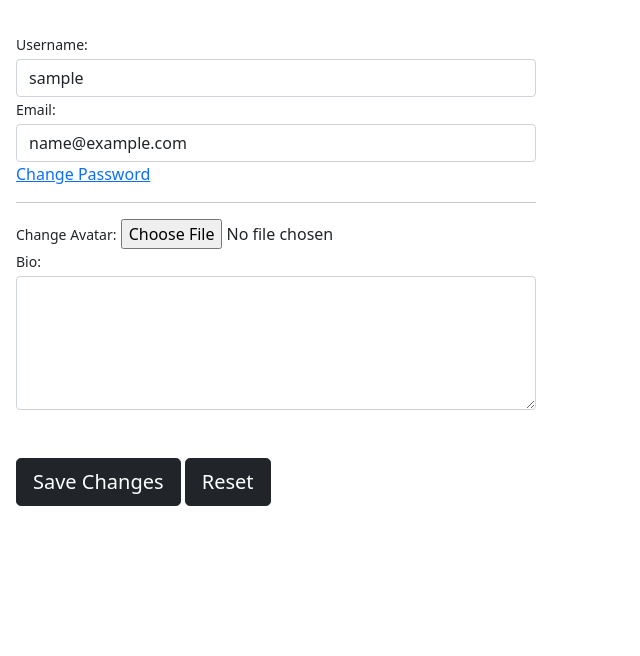
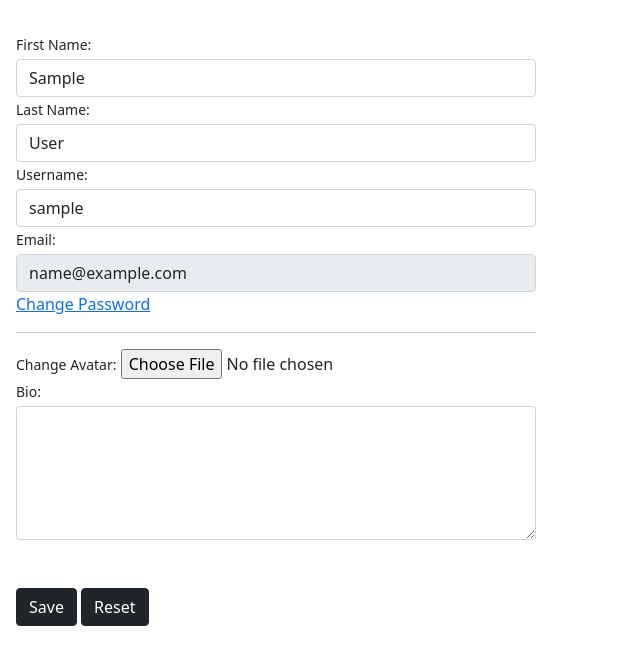
Before and after one commit to Shethyash/sdl, a Django app: page /profile/ in a window 1280 px wide. Shown: the part 144-800 px from the top of the page, without its empty margins (0-640 px from the left). Run offline with Django 3.2, Linux system fonts and the light colour scheme; the visitor is signed in with stand-in values (Sample User, id 1); some libraries are stand-ins or nearby versions.

Commit message:
profile edited

```diff
--- a/templates/nodes/register.html
+++ b/templates/nodes/register.html
@@ -7,7 +7,7 @@
   {% endif %}
 {% endblock title %}
 {% block content %}
-  <div class="form-content my-3 p-3">
+  <div class="form-content my-3">
     <div class="container">
       <div class="row justify-content-center">
         <div class="col-lg-7">
--- a/templates/users/profile.html
+++ b/templates/users/profile.html
@@ -27,6 +27,10 @@
       <div class="form-row">
         <div class="col-md-5">
           <div class="form-group">
+            <label class="small mb-1">First Name:</label>
+            {{ user_form.first_name }}
+            <label class="small mb-1">Last Name:</label>
+            {{ user_form.last_name }}
             <label class="small mb-1">Username:</label>
             {{ user_form.username }}
             <label class="small mb-1">Email:</label>
@@ -42,8 +46,8 @@
         </div>
       </div>
       <br/><br/>
-      <button type="submit" class="btn btn-dark btn-lg">Save Changes</button>
-      <button type="reset" class="btn btn-dark btn-lg">Reset</button>
+      <button type="submit" class="btn btn-dark">Save</button>
+      <button type="reset" class="btn btn-dark">Reset</button>
     </form>
   </div>
 {% endblock content %}
--- a/users/forms.py
+++ b/users/forms.py
@@ -91,6 +91,16 @@ class LoginForm(AuthenticationForm):
 
 
 class UpdateUserForm(forms.ModelForm):
+    first_name = forms.CharField(
+        max_length=100,
+        required=True,
+        widget=forms.TextInput(attrs={'class': 'form-control'})
+    )
+    last_name = forms.CharField(
+        max_length=100,
+        required=True,
+        widget=forms.TextInput(attrs={'class': 'form-control'})
+    )
     username = forms.CharField(
         max_length=100,
         required=True,
@@ -98,12 +108,12 @@ class UpdateUserForm(forms.ModelForm):
     )
     email = forms.EmailField(
         required=True,
-        widget=forms.TextInput(attrs={'class': 'form-control'})
+        widget=forms.TextInput(attrs={'class': 'form-control', 'disabled': 'disabled'})
     )
 
     class Meta:
         model = User
-        fields = ['username', 'email']
+        fields = ['username', 'email', 'first_name', 'last_name']
 
 
 class UpdateProfileForm(forms.ModelForm):
```
